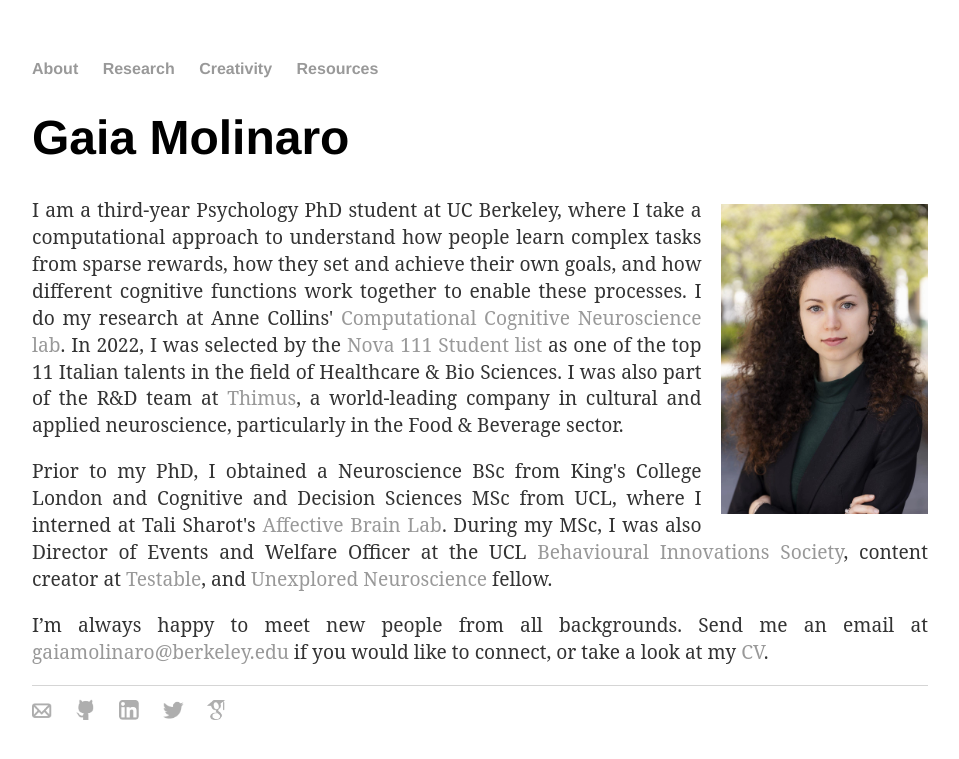
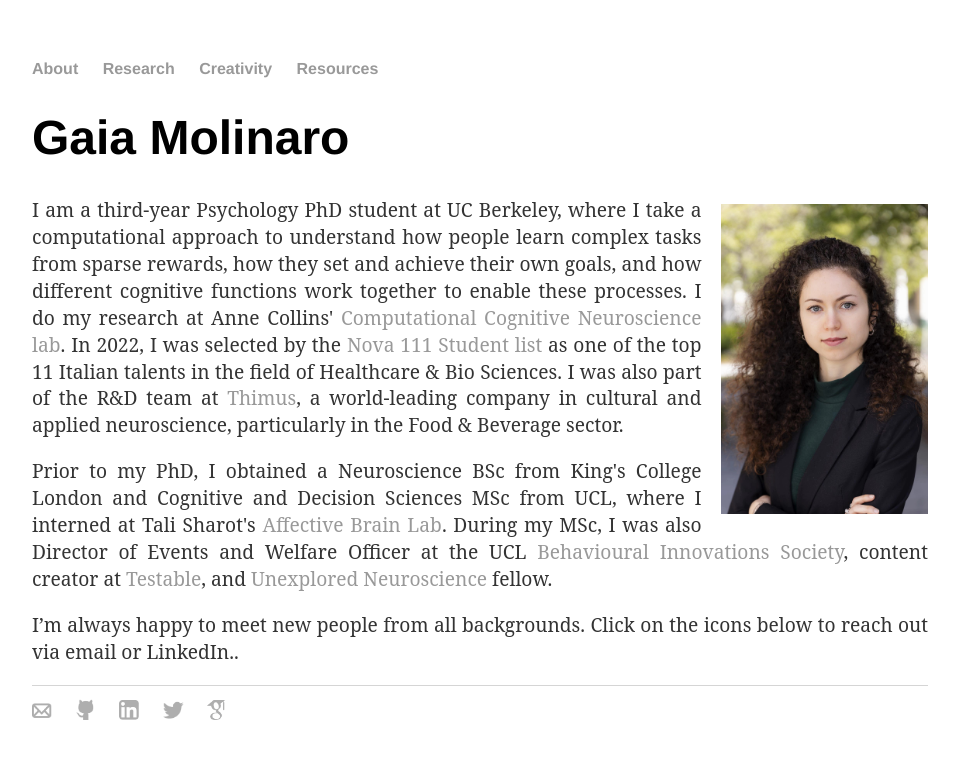
Before and after one commit to gaiamolinaro/gaiamolinaro.github.io, a Jekyll site: the page built from index.html, in a window 1280 px wide. Shown: the top 759 px of the page, without its empty margins (160-1119 px from the left). Built offline with Jekyll 4.4.1, drawn with Linux system fonts in a browser that asks for light colours; nearby versions of some CDN libraries.

Commit message:
Removed email and cv

```diff
--- a/index.html
+++ b/index.html
@@ -18,7 +18,6 @@ title: Gaia Molinaro
     content creator at <a href="https://www.testable.org/" target="_blank">Testable</a>,
     and <a href="https://www.unexploredneuroscience.com/" target="_blank">Unexplored Neuroscience</a> fellow.
 
-<p>I&rsquo;m always happy to meet new people from all backgrounds. Send me an email at <a href="mailto:gaiamolinaro@berkeley.edu">gaiamolinaro@berkeley.edu</a>
-    if you would like to connect, or take a look at my <a href="../molinaro_cv.pdf" target="_blank">CV</a>.</p>
+<p>I&rsquo;m always happy to meet new people from all backgrounds. Click on the icons below to reach out via email or LinkedIn.</a>.</p>
 
 </div><!-- /.blurb -->
```
